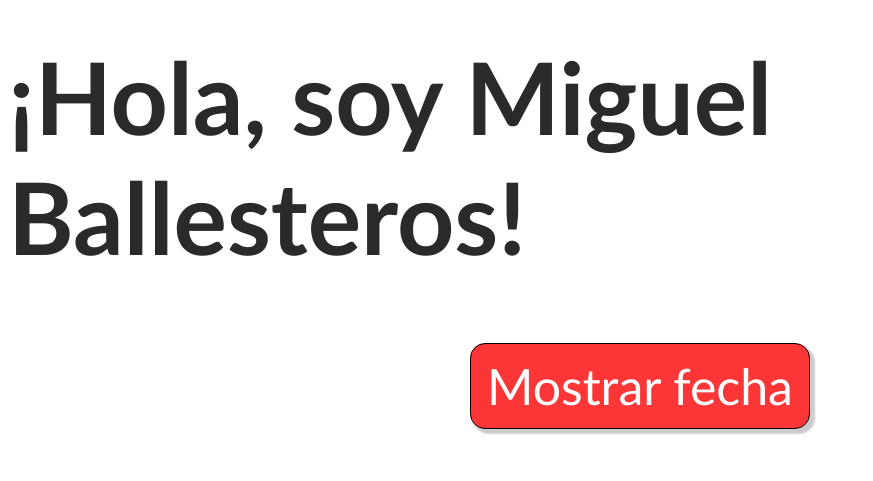
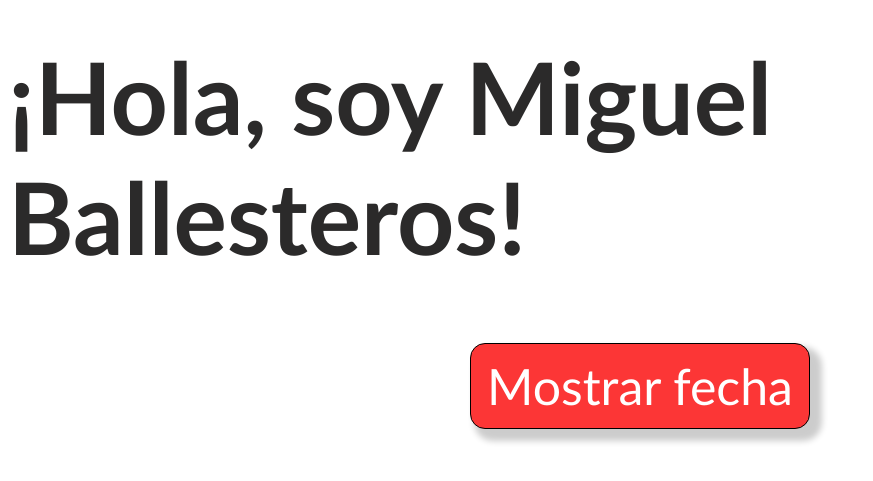
Before and after one commit to Xenolfair/app_example, a plain HTML site: page index.html in a window 1280 px wide. Shown: the part 209-690 px from the top of the page, without its empty margins (0-873 px from the left). Drawn offline with Linux system fonts and the light colour scheme.

Commit message:
cuarto commit

```diff
--- a/css/styles.css
+++ b/css/styles.css
@@ -27,7 +27,7 @@ button {
     padding: 12px 16px 12px 16px;
     border: 1.5px black solid;
     cursor: pointer;
-    box-shadow: 4px 4px 2px 1px rgba(0, 0, 0, 0.2);
+    box-shadow: 8px 8px 6px 4px rgba(0, 0, 0, 0.2);
     font-size: 50px;
 }
 
```
